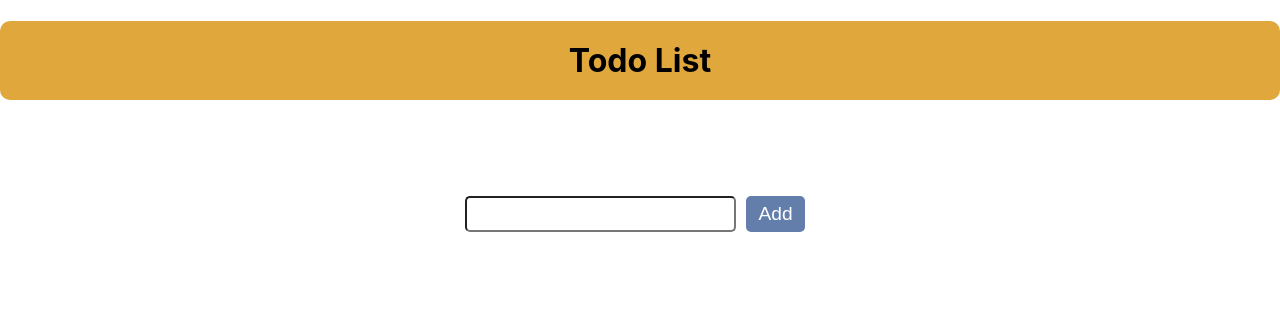
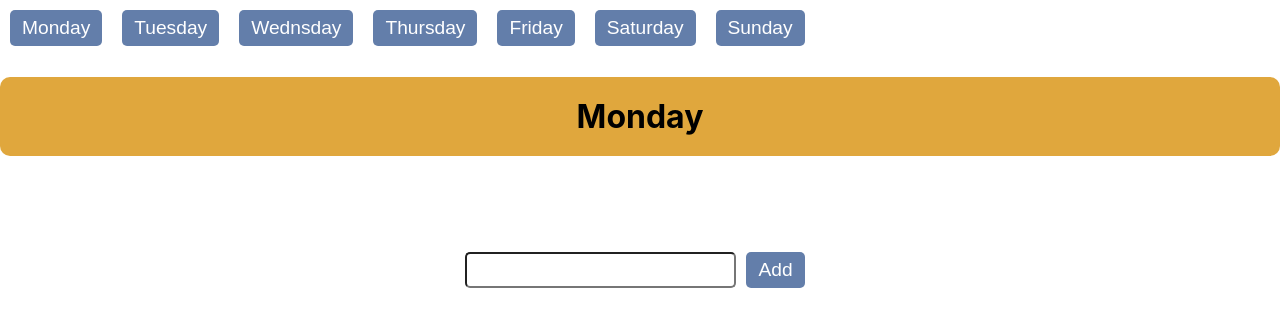
Before and after one commit to bencot234/todos, a React (Create React App) app: page / in a window 1280 px wide. Shown: the top 326 px of the page. Built offline with nearby package versions, Linux system fonts and the light colour scheme; the HTML template or start-up script is replaced by a standard one.

Commit message:
separate todo list for each day

```diff
--- a/src/App.js
+++ b/src/App.js
@@ -1,10 +1,26 @@
 import './App.css';
 import TodoList from './TodoList';
+import { useState } from 'react';
 
 function App() {
+	// const [day, setDay] = useState('Monday');
+	const [days, setDays] = useState([
+		{name: 'Monday', todos: [{name: 'monday todo 1', id: 1}]},
+		{name: 'Tuesday', todos: []},
+		{name: 'Wednsday', todos: []},
+		{name: 'Thursday', todos: []},
+		{name: 'Friday', todos: []},
+		{name: 'Saturday', todos: []},
+		{name: 'Sunday', todos: []},
+	]);
+	const [todos, setTodos] = useState([]);
+	const [name, setName] = useState('Monday')
 	return (
 		<>
-			<TodoList/>
+			{days.map(day => {
+				return <button key={day.name} onClick={() => {setTodos(day.todos); setName(day.name)}}>{day.name}</button>
+			})}
+			<TodoList todos={todos} setTodos={setTodos} setDays={setDays} days={days} name={name} setName={setName}/>
 		</>
 	);
 }
--- a/src/TodoList.js
+++ b/src/TodoList.js
@@ -1,10 +1,9 @@
 import './App.css';
 import List from './List';
-import { useState } from 'react';
+import { useState, useEffect } from 'react';
 
-const TodoList = () => {
+const TodoList = ({todos, setTodos, setDays, days, name, setName}) => {
     const [listItem, setListItem] = useState('');
-	const [list, setList] = useState([]);
 	const [message, setMessage] = useState({text: '', show: false});
 
 	const handleSubmit = (e) => {
@@ -17,14 +16,25 @@ const TodoList = () => {
 			return;
 		}
 		let id = new Date().getTime().toString();
-		setList([...list, {name: listItem, id: id}]);
+		setTodos([...todos, {name: listItem, id: id}]);
 		setListItem('');
 	}
+
+	useEffect(() => {
+		let newDays = days.map((day) => {
+			if (day.name === name) {
+				day.todos = todos;
+				return day;
+			}
+			return day;
+		});
+		setDays(newDays);
+	}, [todos]);
 
 	return (
 		<>
 			<div className='title-container'>
-				<h1 className='title'>Todo List</h1>
+				<h1 className='title'>{name}</h1>
 			</div>
 			<div className={`${message.show ? 'message-container show-message' : 'message-container'}`}>
 				<p>{message.text}</p>
@@ -40,7 +50,7 @@ const TodoList = () => {
 
 				</div>
 			</form>
-			<List list={list}/>
+			<List list={todos}/>
 		</>
 	);
 }
```
